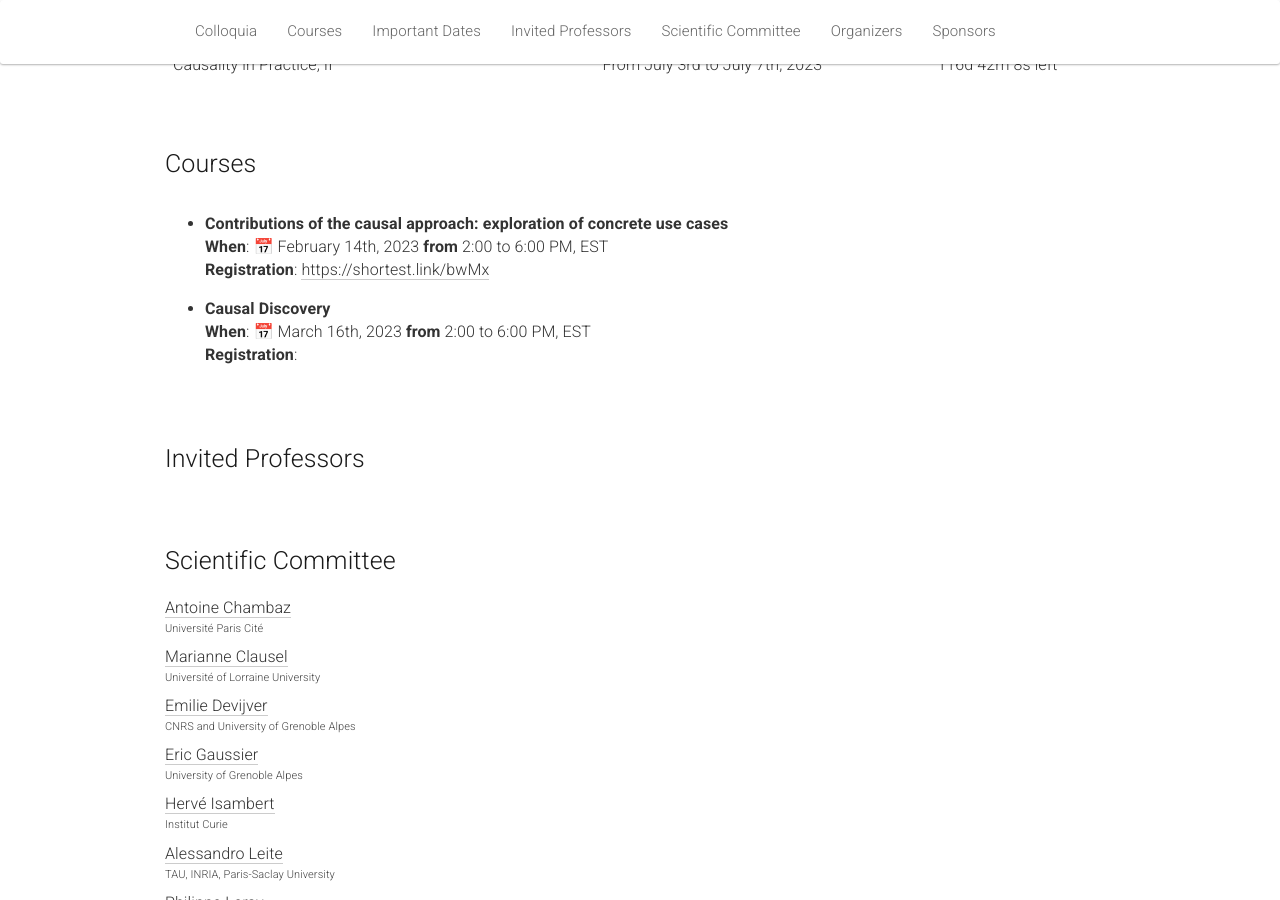
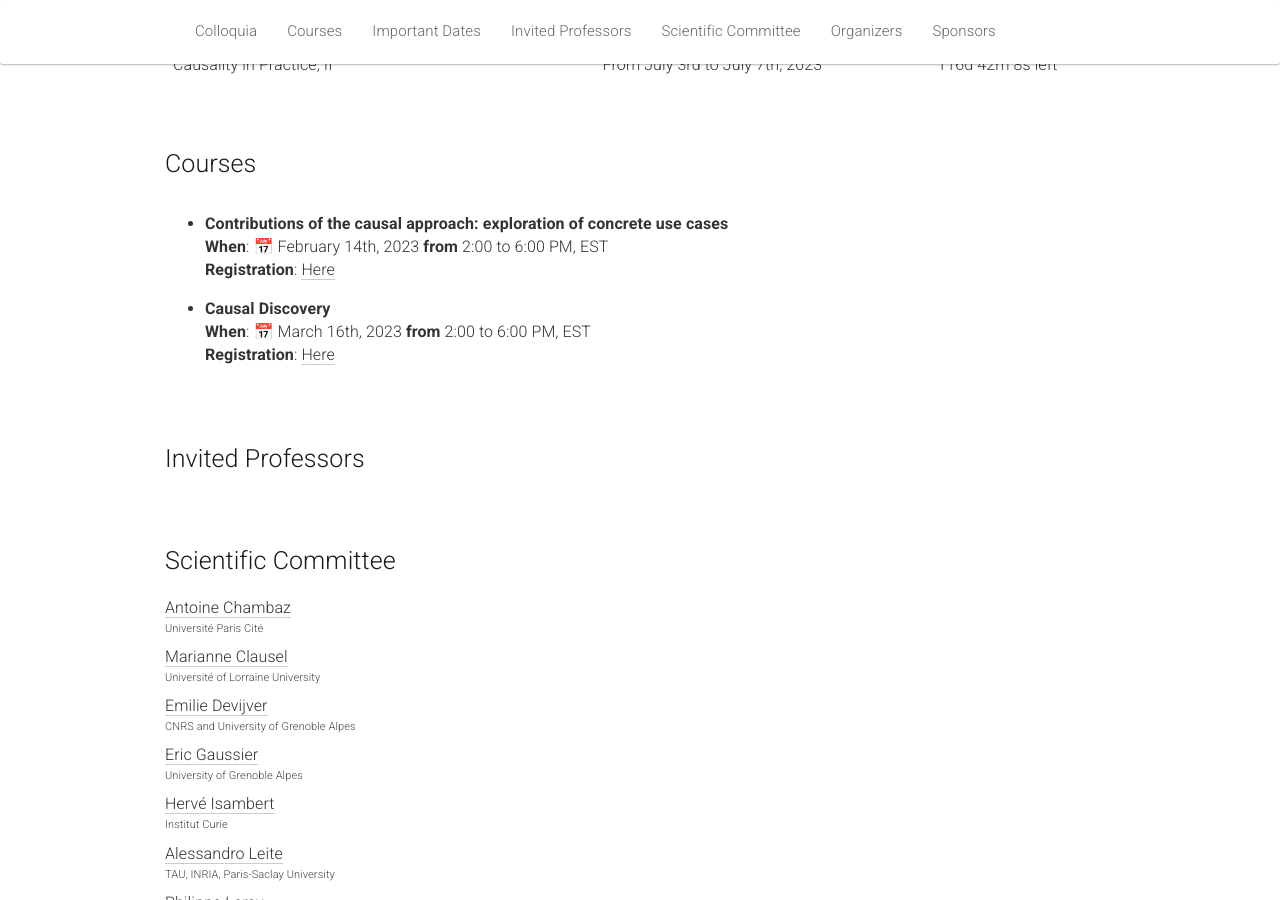
Before and after one commit to quarter-on-causality/quarter-on-causality.github.io, a Jekyll site: the page built from _pages/home.md, in a window 1280 px wide and 900 px high, scrolled down 1272 px. Built offline with Jekyll 4.4.1, drawn with Linux system fonts in a browser that asks for light colours; nearby versions of some CDN libraries.

Commit message:
Fix the issue with the causal discovery link

```diff
--- a/_pages/home.md
+++ b/_pages/home.md
@@ -106,12 +106,12 @@ acknowledgements: ""
        <li><strong>Contributions of the causal approach: exploration of concrete use cases</strong></li>
           <p>
             <strong>When</strong>: 📅 February 14th, 2023 <strong>from</strong> 2:00 to 6:00 PM, EST <br />
-            <strong>Registration</strong>: <a href="https://shortest.link/bwMx" target="_blank" alt="Click here to register to the workshop: contributions of the causal approach works">https://shortest.link/bwMx</a>
+            <strong>Registration</strong>: <a href="https://shortest.link/bwMx" target="_blank" alt="Click here to register to the workshop: contributions of the causal approach works">Here</a>
           </p>
         <li><strong>Causal Discovery</strong></li>
         <p>
            <strong>When</strong>: 📅 March 16th, 2023 <strong>from</strong> 2:00 to 6:00 PM, EST <br />
-           <strong>Registration</strong>: <a href="https://datacraft.paris/event/atelier-causal-discovery-partons-a-la-decouverte-du-graphe-causal/" target="_blank" alt="Click here to register to the causal discovery workshop"></a>
+           <strong>Registration</strong>: <a href="https://datacraft.paris/event/atelier-causal-discovery-partons-a-la-decouverte-du-graphe-causal/" target="_blank" alt="Click here to register to the causal discovery workshop">Here</a>
         </p>
      </ul>
   </div>
```
